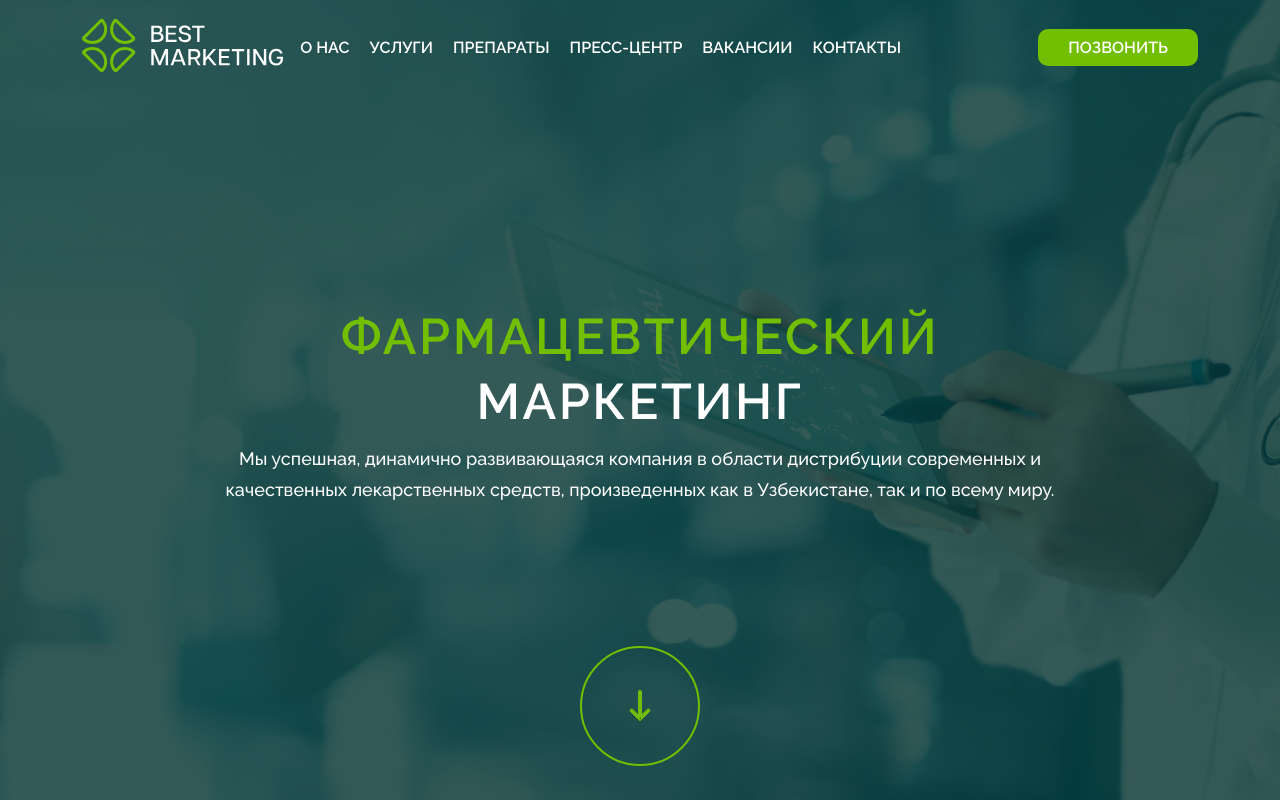
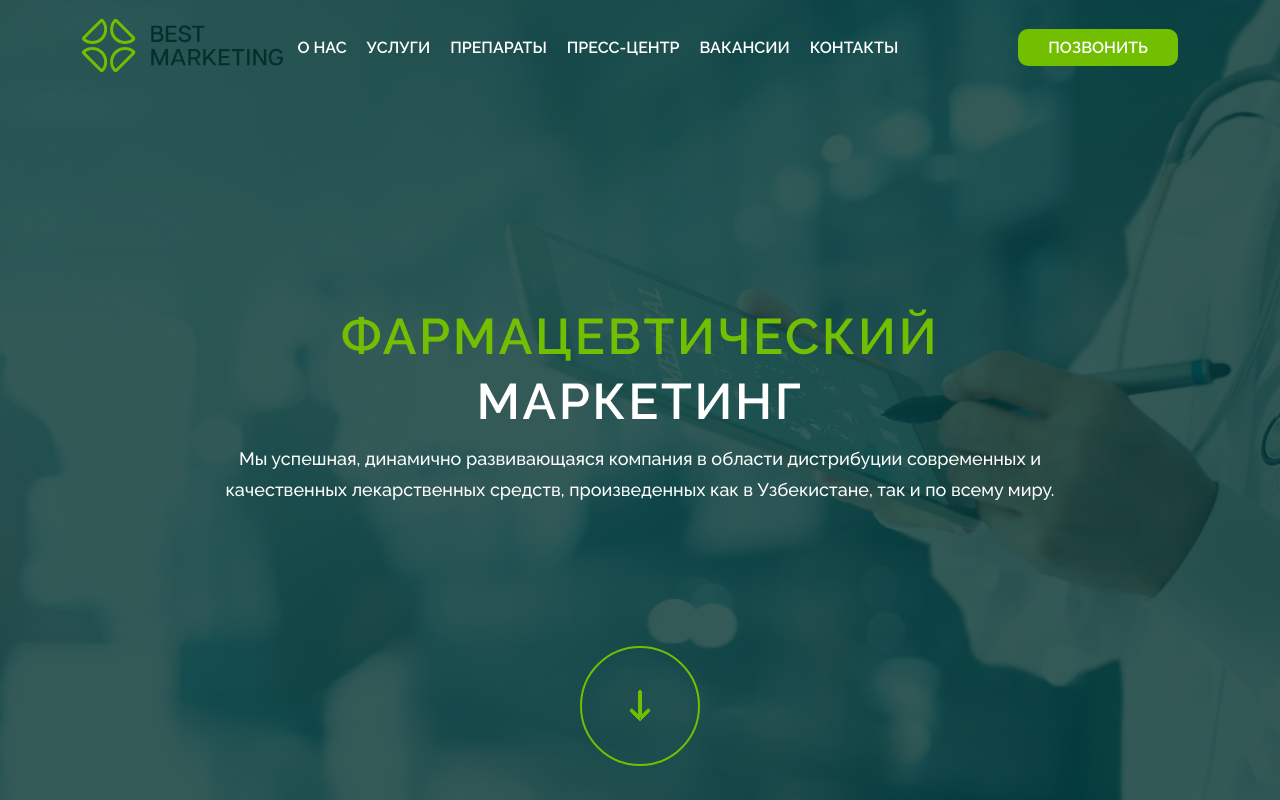
Before and after one commit to j4vlon/bestmarketing, a plain HTML site: page index.html in a window 1280 px wide. Shown: the top 800 px of the page. Drawn offline with Linux system fonts and the light colour scheme.

Commit message:
ref: change styles

```diff
--- a/index.html
+++ b/index.html
@@ -16,59 +16,34 @@
     <header class="header main-nav-header">
         <nav class="container header-navigation">
             <div class="logo">
-                <a href="#">
+                <a href="/">
                     <svg width="201" height="55" viewBox="0 0 201 55" fill="none" xmlns="http://www.w3.org/2000/svg">
-                        <path
-                            d="M3.76101 20.0096C3.45821 20.3124 3.50008 20.8216 3.85593 21.0597C8.43773 24.1263 14.7107 23.6384 18.7538 19.5951C22.7971 15.5518 23.2849 9.27907 20.2184 4.69749C19.9804 4.34134 19.4712 4.29947 19.1683 4.60235L3.76101 20.0096V20.0096ZM20.8551 21.6963C15.4577 27.0936 6.88701 27.4311 1.09303 22.7085C1.03121 22.6581 0.933883 22.571 0.813428 22.4604C-0.238773 21.4924 -0.273987 19.8422 0.737181 18.831L17.9903 1.57768C19.0009 0.567269 20.6506 0.600897 21.618 1.65257C21.7228 1.76637 21.8052 1.85864 21.8534 1.91728C26.5903 7.71149 26.2577 16.2937 20.8551 21.6963V21.6963Z"
-                            fill="#72BF01" />
-                        <path
-                            d="M49.5564 34.9905C49.8593 34.6876 49.8174 34.1784 49.4615 33.9404C44.8797 30.8739 38.607 31.3617 34.5636 35.405C30.5203 39.4483 30.0325 45.7211 33.0991 50.3026C33.3371 50.6587 33.8463 50.7006 34.1491 50.3977L49.5564 34.9905V34.9905ZM32.4624 33.3037C37.8597 27.9065 46.4305 27.569 52.2244 32.2915C52.2863 32.3419 52.3838 32.4291 52.504 32.5398C53.5562 33.5077 53.5915 35.1579 52.5803 36.169L35.3272 53.4225C34.3165 54.4328 32.6669 54.3992 31.6995 53.3475C31.5947 53.2337 31.5123 53.1414 31.4641 53.0828C26.7271 47.2886 27.0598 38.7064 32.4624 33.3037Z"
-                            fill="#72BF01" />
-                        <path
-                            d="M19.1683 50.3985C19.4712 50.7013 19.98 50.6594 20.2184 50.3036C23.2849 45.7218 22.797 39.4488 18.7538 35.4057C14.7105 31.3624 8.43772 30.8743 3.85591 33.9411C3.50006 34.1791 3.4579 34.6881 3.761 34.9912L19.1683 50.3985V50.3985ZM20.855 33.3045C26.2523 38.7018 26.5898 47.2722 21.8673 53.0665C21.8169 53.1283 21.7297 53.2256 21.619 53.3461C20.6511 54.3983 19.0006 54.4332 17.9897 53.4223L0.736336 36.1692C-0.274001 35.1586 -0.240449 33.5089 0.811299 32.5415C0.924801 32.4367 1.01737 32.3543 1.07601 32.3061C6.87022 27.5689 15.4524 27.9018 20.855 33.3045Z"
-                            fill="#72BF01" />
-                        <path
-                            d="M34.1491 4.60215C33.8463 4.29935 33.3373 4.34122 33.099 4.69737C30.0325 9.27887 30.5206 15.5519 34.5636 19.595C38.6069 23.6382 44.8797 24.1264 49.4615 21.0598C49.8174 20.8215 49.8595 20.3126 49.5564 20.0095L34.1491 4.60215V4.60215ZM32.4624 21.6964C27.0651 16.2989 26.7276 7.72845 31.4505 1.93417C31.5006 1.87258 31.5878 1.77502 31.6984 1.65457C32.6663 0.602592 34.3168 0.567378 35.3277 1.57832L52.5811 18.8317C53.5914 19.8421 53.5578 21.4919 52.5061 22.4594C52.3926 22.5642 52.3001 22.6465 52.2414 22.6945C46.4472 27.4318 37.865 27.099 32.4624 21.6964V21.6964Z"
-                            fill="#72BF01" />
-                        <path
-                            d="M69.3115 31.0762H72.2714L77.682 44.0714L83.0929 31.0762H86.0525V47.2624H83.6477V35.3772H83.5554L78.63 47.2624H76.7338L71.7854 35.3772H71.7161V47.2624H69.3115V31.0762Z"
-                            fill="white" />
-                        <path
-                            d="M93.1648 41.7131H99.2232L96.2633 33.5967H96.1244L93.1648 41.7131ZM101.258 47.2627L99.8936 43.5398H92.4941L91.1299 47.2627H88.6094L94.691 31.0764H97.6967L103.778 47.2627H101.258Z"
-                            fill="white" />
-                        <path
-                            d="M108.763 39.1926H112.37C113.527 39.1926 114.398 38.9345 114.983 38.4179C115.569 37.9015 115.862 37.1655 115.862 36.2095C115.862 35.2384 115.569 34.4911 114.983 33.9665C114.398 33.4429 113.527 33.1806 112.37 33.1806H108.763V39.1926ZM116.047 47.2624L112.556 41.2967H112.463H108.763V47.2624H106.358V31.0762H112.463C114.39 31.0762 115.847 31.5312 116.833 32.4405C117.82 33.3504 118.313 34.6065 118.313 36.2095C118.313 37.4433 118.016 38.472 117.423 39.2966C116.829 40.1214 115.947 40.6956 114.775 41.0195L118.452 47.2624H116.047V47.2624Z"
-                            fill="white" />
-                        <path
-                            d="M131.854 47.2627L126.05 40.1638L123.668 42.8462V47.2627H121.264V31.0764H123.668V39.6551L131.206 31.0764H134.074L127.553 38.4529L134.652 47.2627H131.854Z"
-                            fill="white" />
-                        <path
-                            d="M136.965 31.0762H147.486V33.1806H139.369V38.0362H146.792V39.9556H139.369V45.1583H147.717V47.2624H136.965V31.0762Z"
-                            fill="white" />
-                        <path d="M154.806 33.1806H149.835V31.0762H162.183V33.1806H157.211V47.2626H154.806V33.1806Z"
-                            fill="white" />
-                        <path d="M165.146 31.0762H167.55V47.2624H165.146V31.0762Z" fill="white" />
-                        <path
-                            d="M171.298 31.0762H173.887L181.796 43.4935H181.865V31.0762H184.27V47.2624H181.587L173.749 34.9609H173.702V47.2624H171.298V31.0762Z"
-                            fill="white" />
-                        <path
-                            d="M190.329 46.5342C189.196 45.8947 188.321 44.9504 187.704 43.7017C187.088 42.453 186.779 40.95 186.779 39.1927C186.779 37.4354 187.091 35.9324 187.716 34.6834C188.34 33.435 189.215 32.4867 190.34 31.8392C191.465 31.1922 192.76 30.8683 194.225 30.8683C195.874 30.8683 197.262 31.2655 198.387 32.0592C199.512 32.8531 200.229 34.013 200.538 35.5391H198.156C197.847 34.6605 197.354 34.0095 196.676 33.5851C195.998 33.1615 195.181 32.9493 194.225 32.9493C192.653 32.9493 191.427 33.4968 190.548 34.5912C189.67 35.6858 189.23 37.2039 189.23 39.1466C189.23 41.1041 189.673 42.6378 190.56 43.7479C191.446 44.8576 192.683 45.4127 194.271 45.4127C195.597 45.4127 196.657 45.0197 197.45 44.2335C198.244 43.4471 198.634 42.2757 198.618 40.7189H194.872V38.7766H201V39.8864C201 42.4146 200.43 44.3143 199.289 45.586C198.148 46.8578 196.491 47.4939 194.317 47.4939C192.791 47.4939 191.462 47.174 190.329 46.5342V46.5342Z"
-                            fill="white" />
-                        <path
-                            d="M78.1214 21.0794C78.7068 20.5708 79 19.8926 79 19.0448C79 18.1968 78.7068 17.5263 78.1214 17.0329C77.5355 16.5397 76.6568 16.2928 75.4854 16.2928H71.7162V21.8424H75.4854C76.6568 21.8424 77.5355 21.5883 78.1214 21.0794V21.0794ZM77.312 13.6686C77.7746 13.2753 78.0059 12.7089 78.0059 11.9689C78.0059 11.2442 77.7746 10.6935 77.312 10.3154C76.8495 9.93799 76.1865 9.74922 75.3233 9.74922H71.7162V14.258H75.3233C76.1865 14.258 76.8495 14.0616 77.312 13.6686ZM75.4854 7.71411C77.1502 7.71411 78.3989 8.06898 79.2314 8.7778C80.0637 9.48723 80.4799 10.4506 80.4799 11.6681C80.4799 12.5164 80.2871 13.2215 79.9019 13.784C79.5165 14.347 78.9614 14.7592 78.2371 15.021C79.3005 15.3142 80.1176 15.8152 80.6881 16.5242C81.2581 17.2333 81.5436 18.1275 81.5436 19.2063C81.5436 20.6094 81.0426 21.7424 80.0405 22.6056C79.0382 23.4691 77.5664 23.9004 75.6241 23.9004H69.3115V7.71411H75.4854V7.71411Z"
-                            fill="white" />
-                        <path
-                            d="M83.8213 7.71411H94.3424V9.81821H86.2261V14.6741H93.6487V16.5935H86.2261V21.7962H94.5735V23.9004H83.8213V7.71411Z"
-                            fill="white" />
-                        <path
-                            d="M98.1812 22.7444C97.0634 21.8193 96.5049 20.5707 96.5049 18.9983H98.9556C99.0022 19.9231 99.3526 20.6712 100.008 21.2414C100.663 21.8116 101.63 22.0969 102.91 22.0969C104.097 22.0969 104.999 21.854 105.615 21.3686C106.232 20.8831 106.54 20.2164 106.54 19.3681C106.54 18.6132 106.294 18.0351 105.8 17.6343C105.307 17.2335 104.59 16.9406 103.65 16.7553L101.453 16.316C98.4625 15.7306 96.9671 14.2737 96.9671 11.9458C96.9671 10.5585 97.4718 9.47169 98.4817 8.68549C99.4915 7.89936 100.891 7.5061 102.679 7.5061C104.482 7.5061 105.919 7.90706 106.991 8.70868C108.062 9.51008 108.598 10.6124 108.598 12.0151H106.147C106.132 11.2599 105.819 10.659 105.211 10.2114C104.602 9.76466 103.766 9.54098 102.702 9.54098C101.607 9.54098 100.794 9.77207 100.262 10.2346C99.7306 10.6972 99.4645 11.2831 99.4645 11.9919C99.4645 13.287 100.328 14.1041 102.054 14.4432L104.159 14.8593C105.808 15.183 107.037 15.6957 107.847 16.3968C108.656 17.0984 109.06 18.0813 109.06 19.3452C109.06 20.8868 108.506 22.0702 107.396 22.8945C106.286 23.7196 104.783 24.1317 102.887 24.1317C100.867 24.1317 99.2987 23.6692 98.1812 22.7444V22.7444Z"
-                            fill="white" />
-                        <path d="M115.155 9.81821H110.184V7.71411H122.531V9.81821H117.56V23.9004H115.155V9.81821Z"
-                            fill="white" />
+                        <path d="M3.76101 20.0096C3.45821 20.3124 3.50008 20.8216 3.85593 21.0597C8.43773 24.1263 14.7107 23.6384 18.7538 19.5951C22.7971 15.5518 23.2849 9.27907 20.2184 4.69749C19.9804 4.34134 19.4712 4.29947 19.1683 4.60235L3.76101 20.0096ZM20.8551 21.6963C15.4577 27.0936 6.88701 27.4311 1.09303 22.7085C1.03121 22.6581 0.933883 22.571 0.813428 22.4604C-0.238773 21.4924 -0.273987 19.8422 0.737181 18.831L17.9903 1.57768C19.0009 0.567269 20.6506 0.600897 21.618 1.65257C21.7228 1.76637 21.8052 1.85864 21.8534 1.91728C26.5903 7.71149 26.2577 16.2937 20.8551 21.6963Z" fill="#72BF01"/>
+                        <path d="M49.5564 34.9905C49.8593 34.6876 49.8174 34.1784 49.4615 33.9404C44.8797 30.8739 38.607 31.3617 34.5636 35.405C30.5203 39.4483 30.0325 45.7211 33.0991 50.3026C33.3371 50.6587 33.8463 50.7006 34.1491 50.3977L49.5564 34.9905ZM32.4624 33.3037C37.8597 27.9065 46.4305 27.569 52.2244 32.2915C52.2863 32.3419 52.3838 32.4291 52.504 32.5398C53.5562 33.5077 53.5914 35.1579 52.5803 36.169L35.3272 53.4225C34.3165 54.4328 32.6669 54.3992 31.6995 53.3475C31.5947 53.2337 31.5123 53.1414 31.4641 53.0828C26.7271 47.2886 27.0598 38.7064 32.4624 33.3037Z" fill="#72BF01"/>
+                        <path d="M19.1683 50.3985C19.4712 50.7013 19.98 50.6594 20.2184 50.3036C23.2849 45.7218 22.797 39.4488 18.7538 35.4057C14.7105 31.3624 8.43772 30.8743 3.85591 33.9411C3.50006 34.1791 3.4579 34.6881 3.761 34.9912L19.1683 50.3985ZM20.855 33.3045C26.2523 38.7018 26.5898 47.2722 21.8673 53.0665C21.8169 53.1283 21.7297 53.2256 21.619 53.3461C20.6511 54.3983 19.0006 54.4332 17.9897 53.4223L0.736336 36.1692C-0.274001 35.1586 -0.240449 33.5089 0.811299 32.5415C0.924801 32.4367 1.01737 32.3543 1.07601 32.3061C6.87022 27.5689 15.4524 27.9018 20.855 33.3045Z" fill="#72BF01"/>
+                        <path d="M34.1491 4.60215C33.8463 4.29935 33.3373 4.34122 33.099 4.69737C30.0325 9.27887 30.5206 15.5519 34.5636 19.595C38.6069 23.6382 44.8797 24.1264 49.4615 21.0598C49.8174 20.8215 49.8595 20.3126 49.5564 20.0095L34.1491 4.60215ZM32.4624 21.6964C27.0651 16.2989 26.7276 7.72845 31.4505 1.93417C31.5006 1.87258 31.5878 1.77502 31.6984 1.65457C32.6663 0.602592 34.3168 0.567378 35.3277 1.57832L52.5811 18.8317C53.5914 19.8421 53.5578 21.4919 52.5061 22.4594C52.3926 22.5642 52.3001 22.6465 52.2414 22.6945C46.4472 27.4318 37.865 27.099 32.4624 21.6964Z" fill="#72BF01"/>
+                        <path d="M69.3115 31.0762H72.2714L77.682 44.0714L83.0929 31.0762H86.0525V47.2624H83.6477V35.3772H83.5554L78.63 47.2624H76.7338L71.7854 35.3772H71.7161V47.2624H69.3115V31.0762Z" fill="#01312D"/>
+                        <path d="M93.1648 41.7131H99.2232L96.2633 33.5967H96.1244L93.1648 41.7131ZM101.258 47.2627L99.8936 43.5398H92.4941L91.1299 47.2627H88.6094L94.691 31.0764H97.6967L103.778 47.2627H101.258Z" fill="#01312D"/>
+                        <path d="M108.763 39.1926H112.37C113.527 39.1926 114.398 38.9345 114.983 38.4179C115.569 37.9015 115.862 37.1655 115.862 36.2095C115.862 35.2384 115.569 34.4911 114.983 33.9665C114.398 33.4429 113.527 33.1806 112.37 33.1806H108.763V39.1926ZM116.047 47.2624L112.556 41.2967H112.463H108.763V47.2624H106.358V31.0762H112.463C114.39 31.0762 115.847 31.5312 116.833 32.4405C117.82 33.3504 118.313 34.6065 118.313 36.2095C118.313 37.4433 118.016 38.472 117.423 39.2966C116.829 40.1214 115.947 40.6956 114.775 41.0195L118.452 47.2624H116.047Z" fill="#01312D"/>
+                        <path d="M131.854 47.2627L126.05 40.1638L123.668 42.8462V47.2627H121.264V31.0764H123.668V39.6551L131.206 31.0764H134.074L127.553 38.4529L134.652 47.2627H131.854Z" fill="#01312D"/>
+                        <path d="M136.965 31.0762H147.486V33.1806H139.369V38.0362H146.792V39.9556H139.369V45.1583H147.717V47.2624H136.965V31.0762Z" fill="#01312D"/>
+                        <path d="M154.806 33.1806H149.835V31.0762H162.183V33.1806H157.211V47.2626H154.806V33.1806Z" fill="#01312D"/>
+                        <path d="M165.146 31.0762H167.55V47.2624H165.146V31.0762Z" fill="#01312D"/>
+                        <path d="M171.298 31.0762H173.887L181.796 43.4935H181.865V31.0762H184.27V47.2624H181.587L173.749 34.9609H173.702V47.2624H171.298V31.0762Z" fill="#01312D"/>
+                        <path d="M190.329 46.5342C189.196 45.8947 188.321 44.9504 187.704 43.7017C187.088 42.453 186.779 40.95 186.779 39.1927C186.779 37.4354 187.091 35.9324 187.716 34.6834C188.34 33.435 189.215 32.4867 190.34 31.8392C191.465 31.1922 192.76 30.8683 194.225 30.8683C195.874 30.8683 197.262 31.2655 198.387 32.0592C199.512 32.8531 200.229 34.013 200.538 35.5391H198.156C197.847 34.6605 197.354 34.0095 196.676 33.5851C195.998 33.1615 195.181 32.9493 194.225 32.9493C192.653 32.9493 191.427 33.4968 190.548 34.5912C189.67 35.6858 189.23 37.2039 189.23 39.1466C189.23 41.1041 189.673 42.6378 190.56 43.7479C191.446 44.8576 192.683 45.4127 194.271 45.4127C195.597 45.4127 196.657 45.0197 197.45 44.2335C198.244 43.4471 198.634 42.2757 198.618 40.7189H194.872V38.7766H201V39.8864C201 42.4146 200.43 44.3143 199.289 45.586C198.148 46.8578 196.491 47.4939 194.317 47.4939C192.791 47.4939 191.462 47.174 190.329 46.5342Z" fill="#01312D"/>
+                        <path d="M78.1214 21.0794C78.7068 20.5708 79 19.8926 79 19.0448C79 18.1968 78.7068 17.5263 78.1214 17.0329C77.5355 16.5397 76.6568 16.2928 75.4854 16.2928H71.7162V21.8424H75.4854C76.6568 21.8424 77.5355 21.5883 78.1214 21.0794ZM77.312 13.6686C77.7746 13.2753 78.0059 12.7089 78.0059 11.9689C78.0059 11.2442 77.7746 10.6935 77.312 10.3154C76.8495 9.93799 76.1865 9.74922 75.3233 9.74922H71.7162V14.258H75.3233C76.1865 14.258 76.8495 14.0616 77.312 13.6686ZM75.4854 7.71411C77.1502 7.71411 78.3989 8.06898 79.2314 8.7778C80.0637 9.48723 80.4799 10.4506 80.4799 11.6681C80.4799 12.5164 80.2871 13.2215 79.9019 13.784C79.5165 14.347 78.9614 14.7592 78.2371 15.021C79.3005 15.3142 80.1176 15.8152 80.6881 16.5242C81.2581 17.2333 81.5436 18.1275 81.5436 19.2063C81.5436 20.6094 81.0426 21.7424 80.0405 22.6056C79.0382 23.4691 77.5664 23.9004 75.6241 23.9004H69.3115V7.71411H75.4854Z" fill="#01312D"/>
+                        <path d="M83.8213 7.71411H94.3424V9.81821H86.2261V14.6741H93.6487V16.5935H86.2261V21.7962H94.5735V23.9004H83.8213V7.71411Z" fill="#01312D"/>
+                        <path d="M98.1812 22.7444C97.0634 21.8193 96.5049 20.5707 96.5049 18.9983H98.9556C99.0022 19.9231 99.3526 20.6712 100.008 21.2414C100.663 21.8116 101.63 22.0969 102.91 22.0969C104.097 22.0969 104.999 21.854 105.615 21.3686C106.232 20.8831 106.54 20.2164 106.54 19.3681C106.54 18.6132 106.294 18.0351 105.8 17.6343C105.307 17.2335 104.59 16.9406 103.65 16.7553L101.453 16.316C98.4625 15.7306 96.9671 14.2737 96.9671 11.9458C96.9671 10.5585 97.4718 9.47169 98.4817 8.68549C99.4915 7.89936 100.891 7.5061 102.679 7.5061C104.482 7.5061 105.919 7.90706 106.991 8.70868C108.062 9.51008 108.598 10.6124 108.598 12.0151H106.147C106.132 11.2599 105.819 10.659 105.211 10.2114C104.602 9.76466 103.766 9.54098 102.702 9.54098C101.607 9.54098 100.794 9.77207 100.262 10.2346C99.7306 10.6972 99.4645 11.2831 99.4645 11.9919C99.4645 13.287 100.328 14.1041 102.054 14.4432L104.159 14.8593C105.808 15.183 107.037 15.6957 107.847 16.3968C108.656 17.0984 109.06 18.0813 109.06 19.3452C109.06 20.8868 108.506 22.0702 107.396 22.8945C106.286 23.7196 104.783 24.1317 102.887 24.1317C100.867 24.1317 99.2987 23.6692 98.1812 22.7444Z" fill="#01312D"/>
+                        <path d="M115.155 9.81821H110.184V7.71411H122.531V9.81821H117.56V23.9004H115.155V9.81821Z" fill="#01312D"/>
                     </svg>
                 </a>
             </div>
-            <ul class="navigation-list">
+            <button class="hamburger hamburger--collapse" type="button" id="nav-btn">
+                <span class="hamburger-box">
+                  <span class="hamburger-inner"></span>
+                </span>
+            </button>
+            <ul class="navigation-list un-active">
                 <li class="nav-list-item">
                     <a href="about.html" class="nav-link">О нас</a>
                 </li>
@@ -87,10 +62,12 @@
                 <li class="nav-list-item">
                     <a href="contacts.html" class="nav-link">Контакты</a>
                 </li>
+                <li class="nav-list-item">
+                    <div class="call-block">
+                        <a href="#" class="call-link">Позвонить</a>
+                    </div>
+                </li>
             </ul>
-            <div class="call-block">
-                <a href="" class="call-link">Позвонить</a>
-            </div>
         </nav>
     </header>
 
@@ -377,15 +354,15 @@
                         </div>
                         <div class="col-xl-4 col-lg-6 col-md-6 col-sm-6">
                             <div class="article">
-                                <div class="article-img">
-                                    <div class="flag">
-                                        <span>Новости</span>
-                                    </div>
-                                    <img src="images/press-cetner-2.png" alt="">
+                                <div class="flag">
+                                    <span>Статьи</span>
                                 </div>
-                                <div class="article-news-txt">
+                                <div class="article-img mb-30">
+                                    <img src="images/press-cetner-1.png" alt="">
+                                </div>
+                                <div class="article-txt">
                                     <span class="date">15.02.2022</span>
-                                    <h4>Нормы артериального давления в возрасте</h4>
+                                    <h4>основы фармацевтического бизнеса</h4>
                                     <p class="article-news-p un-active">Кровяное или артериальное давление – это давление крови на стенки сосудов. Оно
                                         определяется объемом крови, который выталкивает сердце...</p>
                                 </div>
@@ -393,15 +370,15 @@
                         </div>
                         <div class="col-xl-4 col-lg-6 col-md-6 col-sm-6">
                             <div class="article">
+                                <div class="flag">
+                                    <span>Статьи</span>
+                                </div>
                                 <div class="article-img mb-30">
-                                    <div class="flag">
-                                        <span>Статьи</span>
-                                    </div>
-                                    <img src="images/press-cetner-3.png" alt="">
+                                    <img src="images/press-cetner-1.png" alt="">
                                 </div>
                                 <div class="article-txt">
                                     <span class="date">15.02.2022</span>
-                                    <h4>Что такое БАДы и насколько они безопасны?</h4>
+                                    <h4>основы фармацевтического бизнеса</h4>
                                     <p class="article-news-p un-active">Кровяное или артериальное давление – это давление крови на стенки сосудов. Оно
                                         определяется объемом крови, который выталкивает сердце...</p>
                                 </div>
@@ -749,22 +726,6 @@
     <script src="js/jquery-3.6.0.min.js"></script>
     <script src="js/aos.js"></script>
     <script src="js/script.js"></script>
-    <script>
-      AOS.init({
-        easing: 'ease-in-out-sine'
-      });
-            $(document).ready(function() {
-            $(window).scroll(function() {
-            if ($(document).scrollTop() > 200) {
-                $("header").addClass("header-bg");
-                $("header").removeClass("main-nav-header");
-            } else {
-                $("header").removeClass("header-bg");
-                $("header").addClass("main-nav-header");
-            }
-            });
-        });
-    </script>
 </body>
 
 </html>
--- a/js/script.js
+++ b/js/script.js
@@ -1,8 +1,28 @@
-$('.hamburger').on('click', function(){
-    $('.hamburger').toggleClass('is-active');
-    $('.navigation-list').toggleClass('un-active');
-});
-$(".article-txt").hover(function () {
-    $(this).toggleClass("article-news-txt");
-    $(".article-news-p").toggleClass("un-active");
- });
+
+        $(document).ready(function() {
+            $('.hamburger').on('click', function(){
+                $('.hamburger').toggleClass('is-active');
+                $('.navigation-list').toggleClass('un-active');
+            });
+            // $(".article-txt").hover(function () {
+            //     $(this).toggleClass("article-news-txt");
+            //     $(".article-news-p").toggleClass("un-active");
+            //  });
+        $(window).scroll(function() {
+        if ($(document).scrollTop() > 200) {
+            $("header").addClass("header-bg");
+            $("header").removeClass("main-nav-header");
+        } else {
+            $("header").removeClass("header-bg");
+            $("header").addClass("main-nav-header");
+        }
+        });
+    });
+
+
+    document.addEventListener("DOMContentLoaded", () => {
+        AOS.init({
+            easing: 'ease-in-out-sine',
+            once: true
+          });
+      });
--- a/styles/style.css
+++ b/styles/style.css
@@ -27,6 +27,7 @@ body{
     font-family: "Raleway";
     font-weight: 500;
     margin: 0;
+    overflow-x: hidden;
 }
 ul{
     list-style-type: none;
@@ -43,6 +44,13 @@ a{
 }
 .header-bg{
     background-color: #fff;
+    border-bottom: 1px solid #01312D;
+}
+.header-fix{
+    border-bottom: 1px solid #01312D !important;
+}
+.header-fix .nav-link{
+    color: #01312D !important;
 }
 .main-nav-header{
     border: none;
@@ -383,6 +391,22 @@ a{
     width: 100%;
     box-shadow: 0px 34px 39px rgb(0 0 0 / 5%);
     border-radius: 20px;
+    overflow: hidden;
+}
+
+.article:hover .article-txt {
+    position: absolute;
+    bottom: 0;
+    height: 275px;
+    width: 100%;
+    color: white;
+    background: #72BF01;
+    padding: 30px 15px;
+    border-radius: 0px 0px 20px 20px;
+}
+
+.article:hover h4 {
+    color: #fff;
 }
 
 .article-img{
@@ -650,6 +674,8 @@ footer .absolute-svg{
     margin-bottom: 16px;
 }
 .rights{
+    position: relative;
+    z-index: 2;
     background: #000000;
 }
 .rights .d-flex{
```
Also changed, not shown: about.html (+0 -5 lines), category.html (+0 -5 lines), contacts.html (+0 -5 lines), media.html (+0 -5 lines), press-center.html (+0 -5 lines), products.html (+0 -5 lines), services.html (+2 -8 lines).
